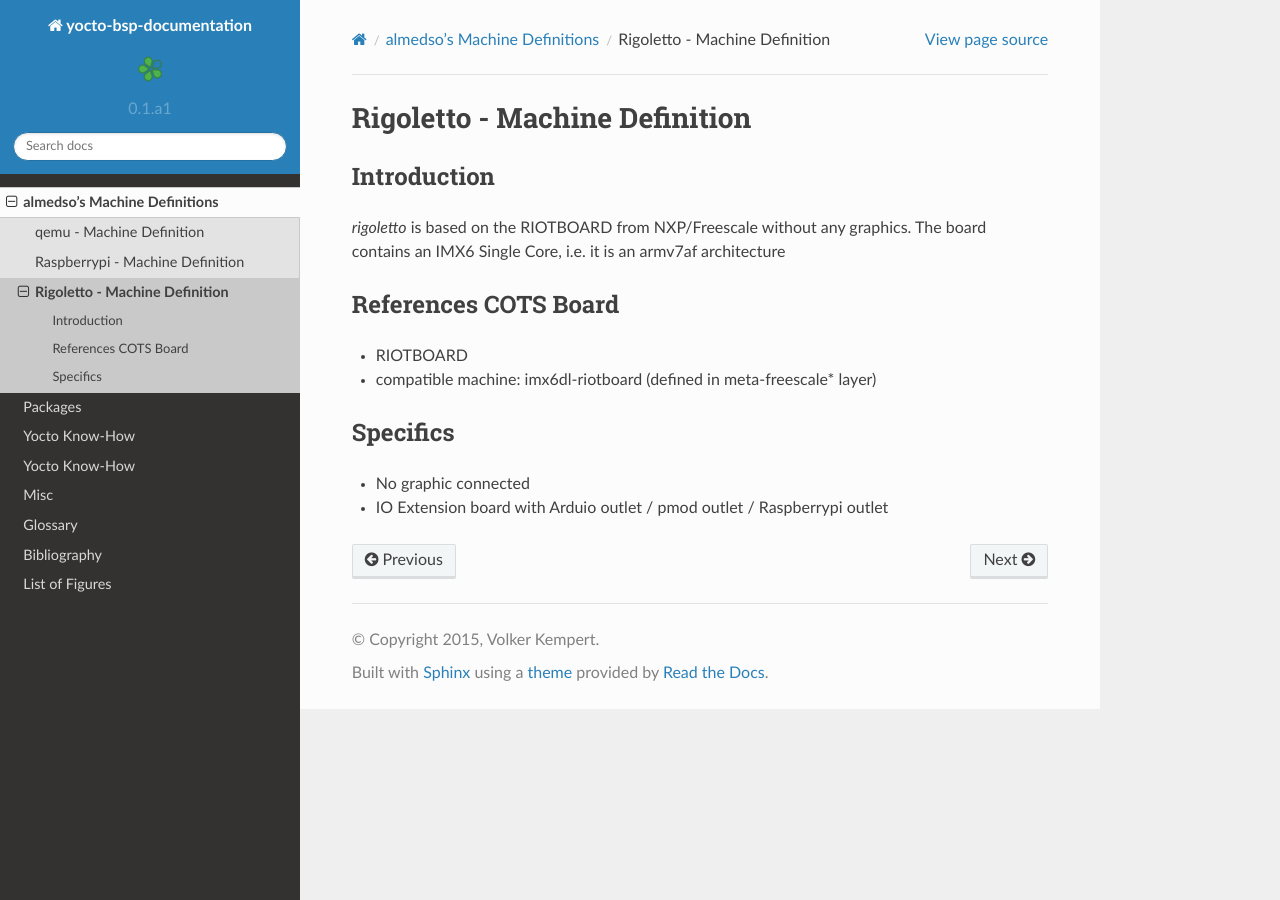
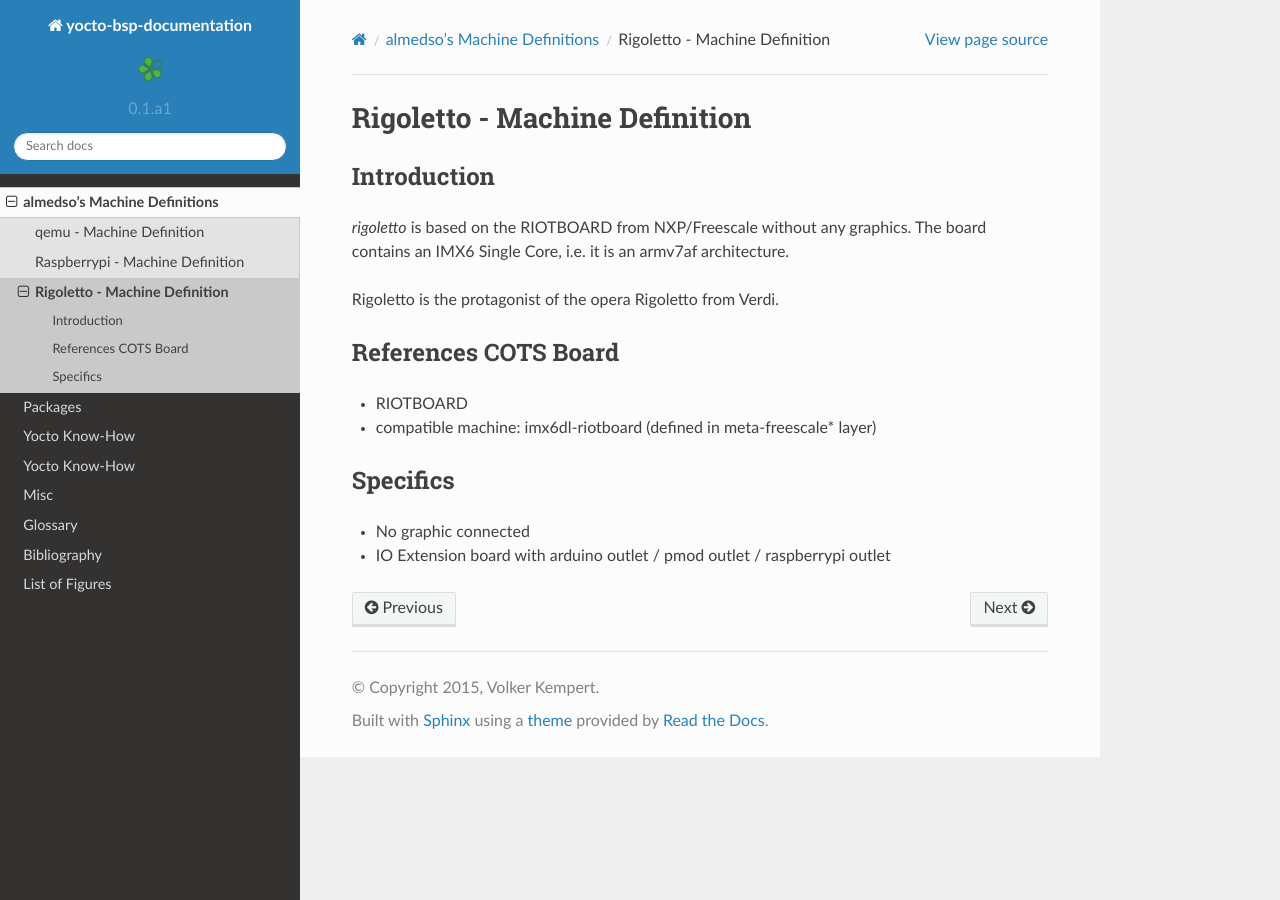
Before and after one commit to almedso/yocto-bsp-documentation, a Sphinx documentation site: the page built from docs/machines/rigoletto.tt.rst, in a window 1280 px wide. Built offline with Sphinx 7.4.7 and the Read the Docs theme 2.0.0, drawn with Linux system fonts in a browser that asks for light colours.

Commit message:
Update rigoletto configuration

```diff
--- a/docs/machines/rigoletto.tt.rst
+++ b/docs/machines/rigoletto.tt.rst
@@ -6,7 +6,9 @@ Introduction
 ============
 
 *rigoletto* is based on the RIOTBOARD from NXP/Freescale without any graphics.
-The board contains an IMX6 Single Core, i.e. it is an armv7af architecture
+The board contains an IMX6 Single Core, i.e. it is an armv7af architecture.
+
+Rigoletto is the protagonist of the opera Rigoletto from Verdi.
 
 
 References COTS Board
@@ -20,4 +22,4 @@ Specifics
 =========
 
 * No graphic connected
-* IO Extension board with Arduio outlet / pmod outlet / Raspberrypi outlet
+* IO Extension board with arduino outlet / pmod outlet / raspberrypi outlet
```
